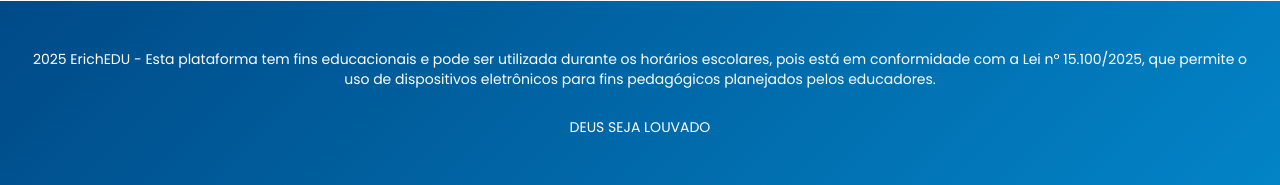
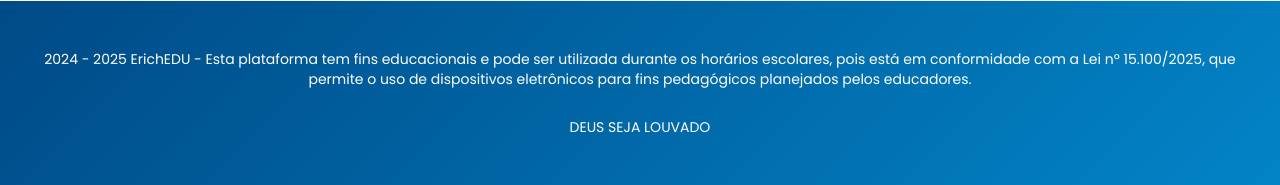
Before and after one commit to futuroheine/erichedu, a Flask app: page / in a window 1280 px wide. Shown: the part 1767-1952 px from the top of the page. Run offline with Flask 3, Linux system fonts and the light colour scheme; some libraries are stand-ins or nearby versions.

Commit message:
Update welcome.html

```diff
--- a/templates/welcome.html
+++ b/templates/welcome.html
@@ -211,7 +211,7 @@
         <div class="container mx-auto px-6">
             <div class="text-center">
                 <p class="text-sm">
-                    2025 ErichEDU - Esta plataforma tem fins educacionais e pode ser utilizada durante os horários escolares, pois está em conformidade com a Lei nº 15.100/2025, que permite o uso de dispositivos eletrônicos para fins pedagógicos planejados pelos educadores.
+                    2024 - 2025 ErichEDU - Esta plataforma tem fins educacionais e pode ser utilizada durante os horários escolares, pois está em conformidade com a Lei nº 15.100/2025, que permite o uso de dispositivos eletrônicos para fins pedagógicos planejados pelos educadores.
 
                 </p>
                 <p class="text-sm mt-7">
```
